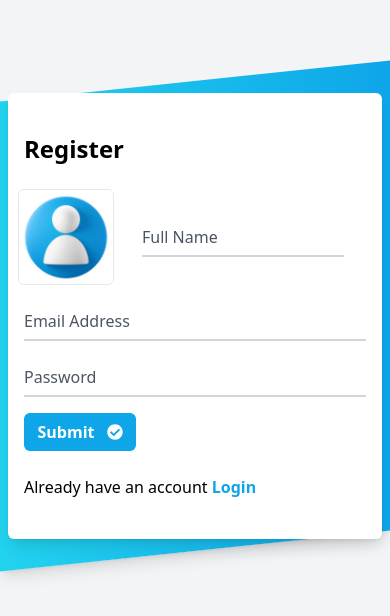
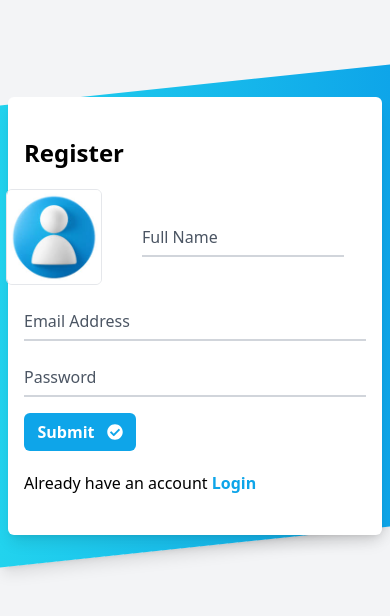
Before and after one commit to AravindhM07/metromindz-client, a React (Create React App) app: page /register in a window 390 px wide. Shown: the part 106-722 px from the top of the page. Built offline with nearby package versions, Linux system fonts and the light colour scheme; no server answers.

Commit message:
Login and register UI adjustment fixes.

```diff
--- a/src/components/auth/LogIn.jsx
+++ b/src/components/auth/LogIn.jsx
@@ -64,7 +64,7 @@ const Login = () => {
 
     return (
         <div className="min-h-screen bg-gray-100 py-6 flex flex-col justify-center sm:py-12">
-            <motion.div initial={{ opacity: 0 }} animate={{ opacity: 1 }} transition={{ duration: 2 }} className="relative py-3 sm:max-w-xl sm:mx-auto">
+            <motion.div initial={{ opacity: 0 }} animate={{ opacity: 1 }} transition={{ duration: 1 }} className="relative py-3 sm:max-w-xl sm:mx-auto">
                 <div className="absolute inset-0 bg-gradient-to-r from-cyan-400 to-sky-500 shadow-lg transform -skew-y-6 sm:skew-y-0 sm:-rotate-6 sm:rounded-3xl"></div>
                 <div className="relative px-4 py-10 bg-white shadow-lg sm:rounded-3xl sm:p-20 mx-2 md:mx-0 rounded-md">
                     <div className="max-w-md mx-auto">
@@ -125,8 +125,8 @@ const Login = () => {
                             </form>
                         </div>
                     </div>
-                    <div className="w-full flex justify-center">
-                        <p>Don't have an account <Link to="/register" className="text-sky-500 font-semibold">Register</Link></p>
+                    <div className="w-full flex justify-start">
+                        <p>Don't have an account <Link to="/register" onClick={() => setErrors({})} className="text-sky-500 font-semibold">Register</Link></p>
                     </div>
                 </div>
             </motion.div>
--- a/src/components/auth/Register.jsx
+++ b/src/components/auth/Register.jsx
@@ -82,7 +82,7 @@ const Register = () => {
 
     return (
         <div className="min-h-screen bg-gray-100 py-6 flex flex-col justify-center sm:py-12">
-            <motion.div initial={{ opacity: 0 }} animate={{ opacity: 1 }} transition={{ duration: 2 }} className="relative py-3 sm:max-w-xl sm:mx-auto">
+            <motion.div initial={{ opacity: 0 }} animate={{ opacity: 1 }} transition={{ duration: 1 }} className="relative py-3 sm:max-w-xl sm:mx-auto">
                 <div className="absolute inset-0 bg-gradient-to-r from-cyan-400 to-sky-500 shadow-lg transform -skew-y-6 sm:skew-y-0 sm:-rotate-6 sm:rounded-3xl"></div>
                 <div className="relative px-4 py-10 bg-white shadow-lg sm:rounded-3xl sm:p-20 mx-2 md:mx-0 rounded-md">
                     <div className="max-w-md mx-auto">
@@ -91,10 +91,10 @@ const Register = () => {
                         {errors.api && <p className="text-red-500">{errors.api}</p>}
                         {errors.image && <p className="text-red-500">{errors.image}</p>}
                         <div className="divide-y divide-gray-200">
-                            <form onSubmit={handleSubmit} className="py-6 text-base leading-6 space-y-4 text-gray-700 sm:text-lg sm:leading-7">
+                            <form onSubmit={handleSubmit} className="py-5 text-base leading-6 space-y-4 text-gray-700 sm:text-lg sm:leading-7">
                                 <div className="relative flex justify-center items-center">
                                     <div className="relative h-24 w-24 rounded-full">
-                                        <img src={formData.image} id="profile" alt="profile" className="w-full h-full object-fill -ml-7 md:-ml-1 rounded-md border border-solid" />
+                                        <img src={formData.image} id="profile" alt="profile" className="w-full h-full object-fill -ml-10 md:-ml-1 rounded-md border border-solid" />
                                         <input type="file" accept="image/*" className="absolute top-0 w-full h-full opacity-0 cursor-pointer z-10" onChange={handleProfileUpdate} />
                                     </div>
                                     <div className="relative">
@@ -171,7 +171,7 @@ const Register = () => {
                         </div>
                     </div>
                     <div className="w-full flex justify-center">
-                        <p className="w-full">Already have an account <Link to="/login" className="text-sky-500 font-semibold">Login</Link> </p>
+                        <p className="w-full">Already have an account <Link to="/login" onClick={() => setErrors({})} className="text-sky-500 font-semibold">Login</Link> </p>
                     </div>
                 </div>
             </motion.div>
```
